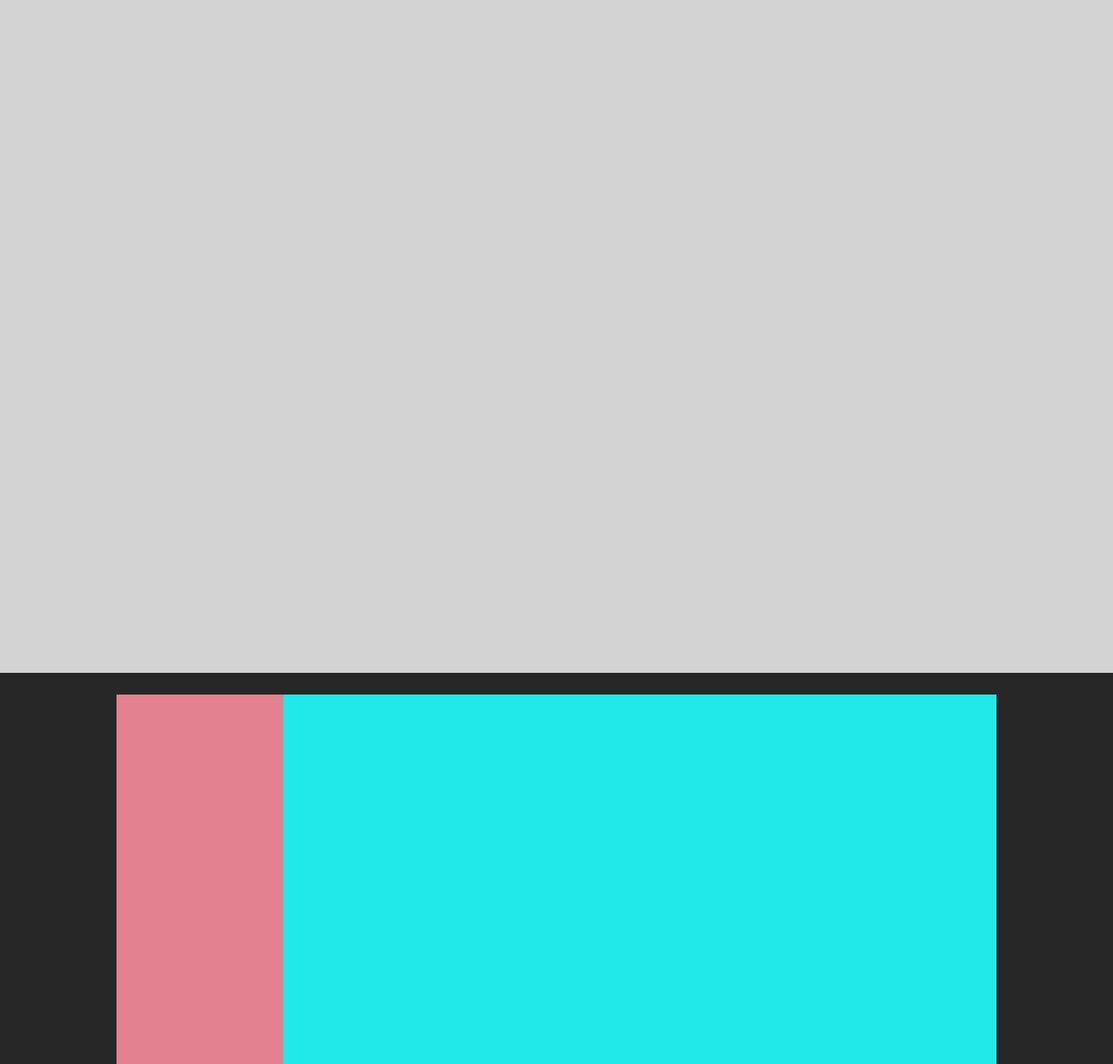
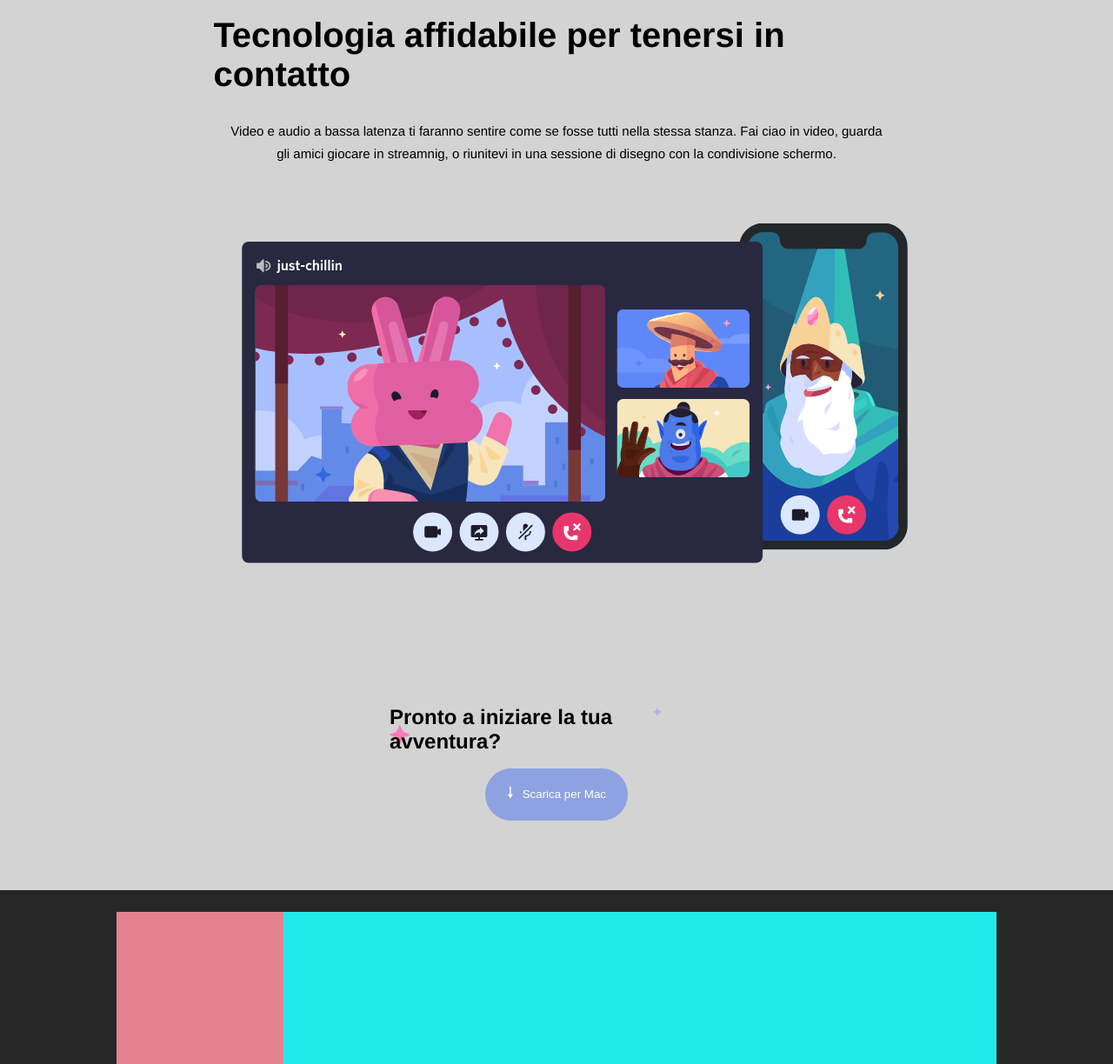
Before and after one commit to AntonioAmbrosecchia/htmlcss-discord, a plain HTML site: page index.html in a window 1280 px wide. Shown: the part 2403-3627 px from the top of the page at 87% size. Drawn offline with Linux system fonts and the light colour scheme.

Commit message:
add the technology section

```diff
--- a/assets/style.css
+++ b/assets/style.css
@@ -1,6 +1,7 @@
 :root {
     --dis-sofondo_nav: #3161e0;
     --dis-sfondo_tasti: #23272a;
+    --dis-sfondo_tasto_basso: #8ea1e1;
     --dis-sfondo_lightdark: #f6f6f6;
 }
 
@@ -75,11 +76,19 @@ hr {
         background-size: 80%;
     }
 
+    #img_tec_box {
+        background-image: url(./img/item4-big.svg);
+        background-repeat: no-repeat;
+        background-size: 80%;
+    }
+
     #l_container {
         background-color: lightgray;
     }
 
-    #tec_box {}
+    #stelline {
+        background-image: url(./img/stars.svg);
+    }
 
     #about {
         background-color: rgb(228, 129, 145);
@@ -100,6 +109,8 @@ hr {
     #box_button_logo {
         background-color: rgb(229, 255, 0);
     }
+
+
 }
 
 
@@ -167,13 +178,18 @@ hr {
 
 #l_container {
     display: flex;
-    height: 1000px;
+    height: 1250px;
     justify-content: center;
     align-items: center;
+    flex-direction: column;
 
 }
 
 #tec_box {
+    display: flex;
+    flex-direction: column;
+    justify-content: flex-end;
+    align-items: center;
     height: 900px;
     width: 80%;
 }
@@ -218,7 +234,7 @@ hr {
     padding-right: 10px;
 }
 
-#b_download {
+#top_b_download {
     padding: 15px;
     padding-left: 25px;
     padding-right: 25px;
@@ -294,3 +310,42 @@ h1 {
     width: 30%;
     height: 400px;
 }
+
+#text_tec_box {
+    display: flex;
+    flex-direction: column;
+    align-items: center;
+    justify-content: flex-end;
+    width: 80%;
+}
+
+#img_tec_box {
+    display: flex;
+    align-items: center;
+    justify-content: flex-end;
+    height: 550px;
+    width: 100%;
+    margin-left: 250px;
+}
+
+#stelline {
+    display: flex;
+    align-items: center;
+    justify-content: center;
+    height: 50px;
+    width: 30%;
+    background-repeat: no-repeat;
+    background-size: cover;
+    margin-top: 60px;
+    margin-bottom: 20px;
+}
+
+#lower_b_download {
+    padding: 15px;
+    padding-left: 25px;
+    padding-right: 25px;
+    border-radius: 30px;
+    border: 1px;
+    background-color: var(--dis-sfondo_tasto_basso);
+    color: white;
+}
--- a/index.html
+++ b/index.html
@@ -54,7 +54,7 @@
                     facile chiacchierare ogni giorno e ritrovarsi pi&#249; spesso.</p>
             </div>
             <div id="container_bottoni">
-                <button id="b_download">
+                <button id="top_b_download">
                     <div id="freccia">&#129047;</div>Scarica per Mac
                 </button>
                 <button id="open_browser">Apri Discord nel tuo browser</button>
@@ -118,7 +118,28 @@
 
         <!--technology-->
         <section id="l_container">
-            <div id="tec_box"></div>
+            <div id="tec_box">
+                <div id="text_tec_box">
+                    <h1>
+                        Tecnologia affidabile per tenersi in contatto
+                    </h1>
+                    <p id="text_jumbotron">
+                        Video e audio a bassa latenza ti faranno
+                        sentire come se fosse tutti nella stessa stanza.
+                        Fai ciao in video, guarda
+                        <br>gli amici giocare in streamnig, o riunitevi
+                        in una sessione di disegno con la condivisione schermo.
+
+                    </p>
+                </div>
+                <div id="img_tec_box"></div>
+            </div>
+            <div id="stelline">
+                <h2>Pronto a iniziare la tua avventura&#63;</h2>
+            </div>
+            <button id="lower_b_download">
+                <div id="freccia">&#129047;</div>Scarica per Mac
+            </button>
         </section>
         <!--about-->
         <section id="s_container_black">
```
